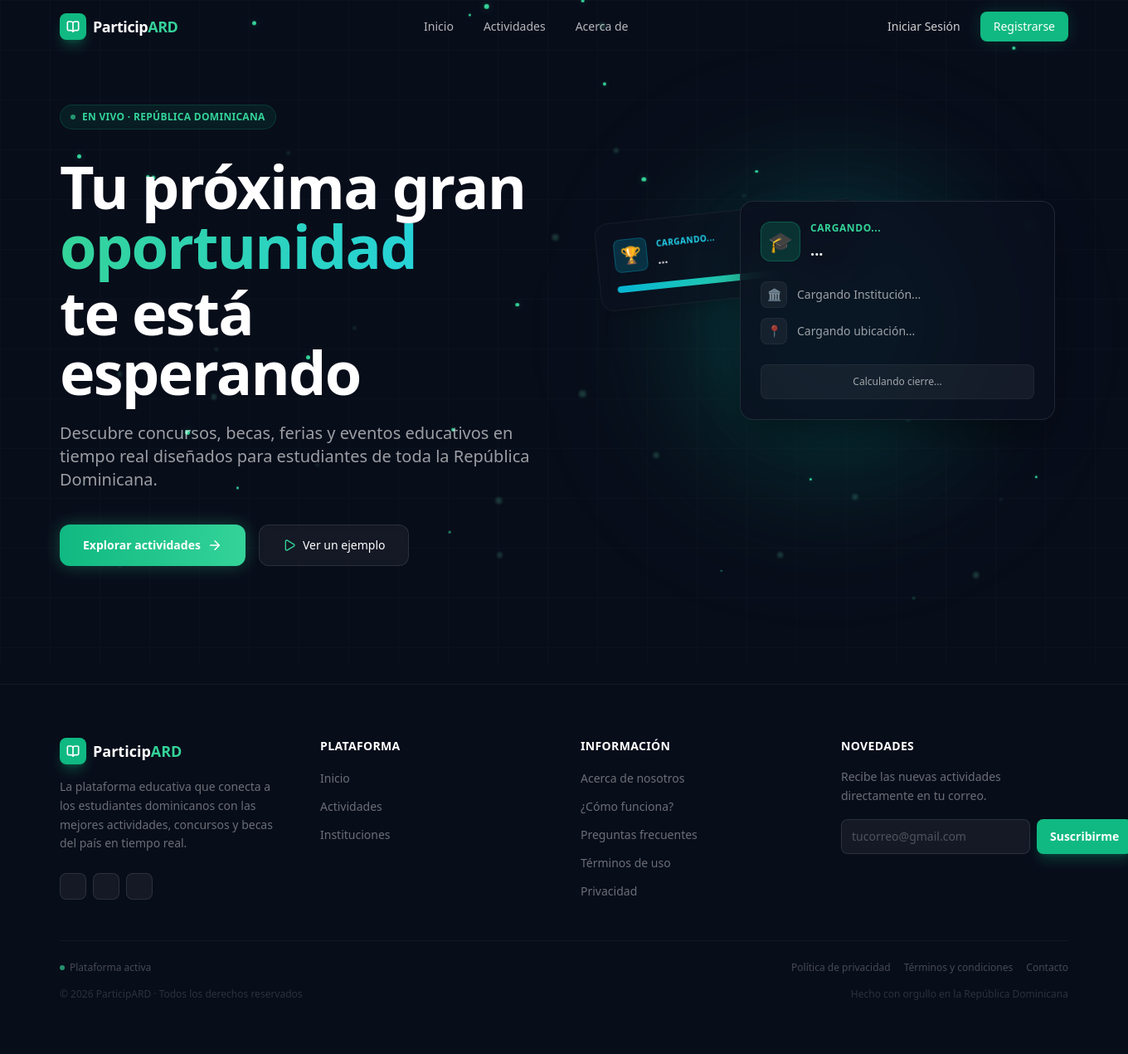
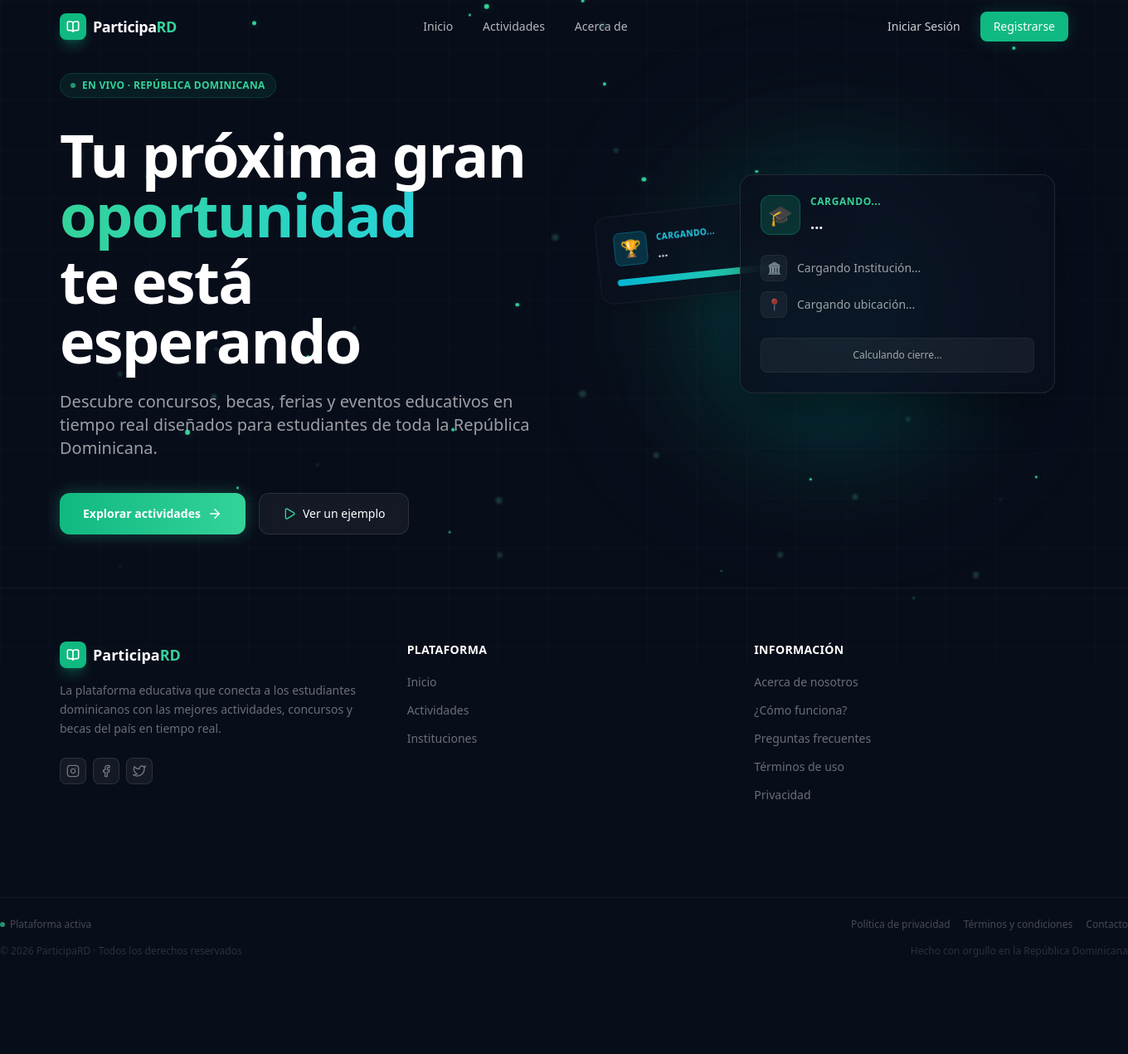
Before and after one commit to FelixPy1/participARD, a Flask app: page / in a window 1360 px wide. Shown: the whole page at 83% size. After the commit the page ends 1153 px from the top, so only its background shows below. Run offline with Flask 3, Linux system fonts and the light colour scheme; data that the repository does not hold is empty; style sheets or scripts are compiled from the project's sources; some libraries are stand-ins or nearby versions.

Commit message:
arreglo estetico

```diff
--- a/static/js/main.js
+++ b/static/js/main.js
@@ -128,7 +128,7 @@ function toggleAuthMode() {
 }
 
 function updateAuthForm() {
-    document.getElementById('auth-title').innerText = isLoginMode ? 'Bienvenido de nuevo' : 'Únete a participARD';
+    document.getElementById('auth-title').innerText = isLoginMode ? 'Bienvenido de nuevo' : 'Únete a ParticipaRD';
     const subtitle = document.getElementById('auth-subtitle');
     subtitle.innerText = isLoginMode ? 'Ingresa tus credenciales para continuar.' : 'Comienza a transformar tu futuro hoy mismo.';
     subtitle.classList.remove("text-emerald-400");
--- a/templates/admin.html
+++ b/templates/admin.html
@@ -3,7 +3,7 @@
 <head>
     <meta charset="UTF-8">
     <meta name="viewport" content="width=device-width, initial-scale=1.0">
-    <title>Panel de Administración - ParticipARD</title>
+    <title>Panel de Administración - ParticipaRD</title>
 
     <!-- Tailwind CSS -->
     <script src="https://cdn.tailwindcss.com"></script>
--- a/templates/index.html
+++ b/templates/index.html
@@ -3,7 +3,7 @@
 <head>
     <meta charset="UTF-8">
     <meta name="viewport" content="width=device-width, initial-scale=1.0">
-    <title>ParticipARD - Encuentra tu próxima oportunidad</title>
+    <title>ParticipaRD - Encuentra tu próxima oportunidad</title>
 
     <!-- Tailwind CSS -->
     <script src="https://cdn.tailwindcss.com"></script>
@@ -44,7 +44,7 @@
                         <i data-lucide="book-open" class="text-white" stroke-width="2.5" width="16" height="16"></i>
                     </div>
                     <span class="text-white font-bold text-lg tracking-tight">
-                        Particip<span class="text-emerald-400">ARD</span>
+                        Participa<span class="text-emerald-400">RD</span>
                     </span>
                 </a>
 
@@ -68,7 +68,7 @@
 
         <!-- ================= HOME VIEW ================= -->
         <div id="view-home" class="view-section block">
-            <section class="relative flex items-start overflow-hidden pt-20 lg:pt-24 pb-10">
+            <section class="relative flex items-start overflow-hidden pt-16 lg:pt-20 pb-4">
                 <!-- Background Particles (Inyectadas via JS) -->
                 <div id="particles-container" class="fixed inset-0 overflow-hidden pointer-events-none">
                     <div class="absolute inset-0 opacity-[0.04]" style="background-image: linear-gradient(rgba(255,255,255,0.5) 1px, transparent 1px), linear-gradient(90deg, rgba(255,255,255,0.5) 1px, transparent 1px); background-size: 60px 60px;"></div>
@@ -76,7 +76,7 @@
                     <div class="absolute bottom-1/4 right-1/4 w-80 h-80 bg-blue-500/6 rounded-full blur-3xl"></div>
                 </div>
 
-                <div class="relative max-w-7xl mx-auto px-4 sm:px-6 lg:px-8 pb-12 lg:pb-20 pt-2 w-full">
+                <div class="relative max-w-7xl mx-auto px-4 sm:px-6 lg:px-8 pb-8 lg:pb-12 pt-2 w-full">
                     <div class="grid grid-cols-1 lg:grid-cols-2 gap-16 lg:gap-12 items-center">
                         <!-- Lado Izquierdo -->
                         <div class="max-w-2xl relative z-10" data-aos="fade-right" data-aos-duration="1000">
@@ -111,7 +111,7 @@
                         </div>
 
                         <!-- Lado Derecho: Mockup UI original de React -->
-                        <div class="relative hidden lg:block h-[600px] w-full" data-aos="fade-left" data-aos-duration="1200" data-aos-delay="200">
+                        <div class="relative hidden lg:block h-[480px] w-full" data-aos="fade-left" data-aos-duration="1200" data-aos-delay="200">
                             <!-- Sombras y desenfoques de fondo -->
                             <div class="absolute top-1/2 left-1/2 -translate-x-1/2 -translate-y-1/2 w-80 h-80 bg-emerald-500/20 rounded-full blur-[100px]"></div>
                             <div class="absolute top-1/4 right-1/4 w-64 h-64 bg-cyan-500/20 rounded-full blur-[80px]"></div>
@@ -198,7 +198,7 @@
                 <div class="text-center mb-16" data-aos="zoom-in">
                     <h1 class="text-4xl md:text-5xl font-extrabold text-white mb-6">Nuestra <span class="text-emerald-400">Misión</span></h1>
                     <p class="text-xl text-white/70 leading-relaxed">
-                        En ParticipARD, creemos firmemente que el talento está en todas partes, pero las oportunidades no siempre.
+                        En ParticipaRD, creemos firmemente que el talento está en todas partes, pero las oportunidades no siempre.
                         Nuestra misión es conectar a estudiantes brillantes con las mejores oportunidades académicas y extracurriculares.
                     </p>
                 </div>
@@ -208,14 +208,14 @@
         <!-- ================= FOOTER ================= -->
         <footer class="bg-[#080d1a] border-t border-white/5">
             <div class="max-w-7xl mx-auto px-4 sm:px-6 lg:px-8 py-16">
-                <div class="grid grid-cols-1 md:grid-cols-4 gap-10">
+                <div class="grid grid-cols-1 md:grid-cols-3 gap-10">
                     <div class="md:col-span-1">
                         <div class="flex items-center gap-2 mb-4">
                             <div class="w-8 h-8 rounded-lg bg-emerald-500 flex items-center justify-center shadow-lg shadow-emerald-500/30">
                                 <i data-lucide="book-open" class="text-white" stroke-width="2.5" width="16" height="16"></i>
                             </div>
                             <span class="text-white font-bold text-lg">
-                                Particip<span class="text-emerald-400">ARD</span>
+                                Participa<span class="text-emerald-400">RD</span>
                             </span>
                         </div>
                         <p class="text-sm text-white/40 leading-relaxed mb-6">
@@ -224,13 +224,13 @@
                         </p>
                         <div class="flex items-center gap-2">
                             <a href="#" class="w-8 h-8 rounded-lg bg-white/5 hover:bg-emerald-500/20 border border-white/10 hover:border-emerald-500/30 flex items-center justify-center text-white/40 hover:text-emerald-400 transition-all duration-200">
-                                <i data-lucide="instagram" class="w-4 h-4"></i>
+                                <svg xmlns="http://www.w3.org/2000/svg" viewBox="0 0 24 24" fill="none" stroke="currentColor" stroke-width="2" stroke-linecap="round" stroke-linejoin="round" class="w-4 h-4"><rect x="2" y="2" width="20" height="20" rx="5" ry="5"></rect><path d="M16 11.37A4 4 0 1 1 12.63 8 4 4 0 0 1 16 11.37z"></path><line x1="17.5" y1="6.5" x2="17.51" y2="6.5"></line></svg>
                             </a>
                             <a href="#" class="w-8 h-8 rounded-lg bg-white/5 hover:bg-emerald-500/20 border border-white/10 hover:border-emerald-500/30 flex items-center justify-center text-white/40 hover:text-emerald-400 transition-all duration-200">
-                                <i data-lucide="facebook" class="w-4 h-4"></i>
+                                <svg xmlns="http://www.w3.org/2000/svg" viewBox="0 0 24 24" fill="none" stroke="currentColor" stroke-width="2" stroke-linecap="round" stroke-linejoin="round" class="w-4 h-4"><path d="M18 2h-3a5 5 0 0 0-5 5v3H7v4h3v8h4v-8h3l1-4h-4V7a1 1 0 0 1 1-1h3z"></path></svg>
                             </a>
                             <a href="#" class="w-8 h-8 rounded-lg bg-white/5 hover:bg-emerald-500/20 border border-white/10 hover:border-emerald-500/30 flex items-center justify-center text-white/40 hover:text-emerald-400 transition-all duration-200">
-                                <i data-lucide="twitter" class="w-4 h-4"></i>
+                                <svg xmlns="http://www.w3.org/2000/svg" viewBox="0 0 24 24" fill="none" stroke="currentColor" stroke-width="2" stroke-linecap="round" stroke-linejoin="round" class="w-4 h-4"><path d="M23 3a10.9 10.9 0 0 1-3.14 1.53 4.48 4.48 0 0 0-7.86 3v1A10.66 10.66 0 0 1 3 4s-4 9 5 13a11.64 11.64 0 0 1-7 2c9 5 20 0 20-11.5a4.5 4.5 0 0 0-.08-.83A7.72 7.72 0 0 0 23 3z"></path></svg>
                             </a>
                         </div>
                     </div>
@@ -255,17 +255,6 @@
                         </ul>
                     </div>
 
-                    <div>
-                        <h4 class="text-white font-semibold text-sm mb-4 tracking-wide">NOVEDADES</h4>
-                        <p class="text-sm text-white/40 mb-4 leading-relaxed">
-                            Recibe las nuevas actividades directamente en tu correo.
-                        </p>
-                        <div class="flex gap-2">
-                            <input type="email" placeholder="tucorreo@gmail.com" class="flex-1 px-3 py-2.5 rounded-lg bg-white/5 border border-white/10 text-white/70 placeholder:text-white/25 text-sm focus:outline-none focus:border-emerald-500/50 focus:bg-white/10 transition-all duration-200">
-                            <button class="px-4 py-2.5 rounded-lg bg-emerald-500 hover:bg-emerald-400 text-white text-sm font-semibold transition-all duration-200 shadow-lg shadow-emerald-500/25 hover:-translate-y-0.5 whitespace-nowrap">
-                                Suscribirme
-                            </button>
-                        </div>
                     </div>
                 </div>
 
@@ -284,7 +273,7 @@
                 </div>
 
                 <div class="mt-4 flex flex-col sm:flex-row items-center justify-between gap-2 text-xs text-white/15">
-                    <span>© 2026 ParticipARD · Todos los derechos reservados</span>
+                    <span>© 2026 ParticipaRD · Todos los derechos reservados</span>
                     <span>Hecho con orgullo en la República Dominicana</span>
                 </div>
             </div>
```
